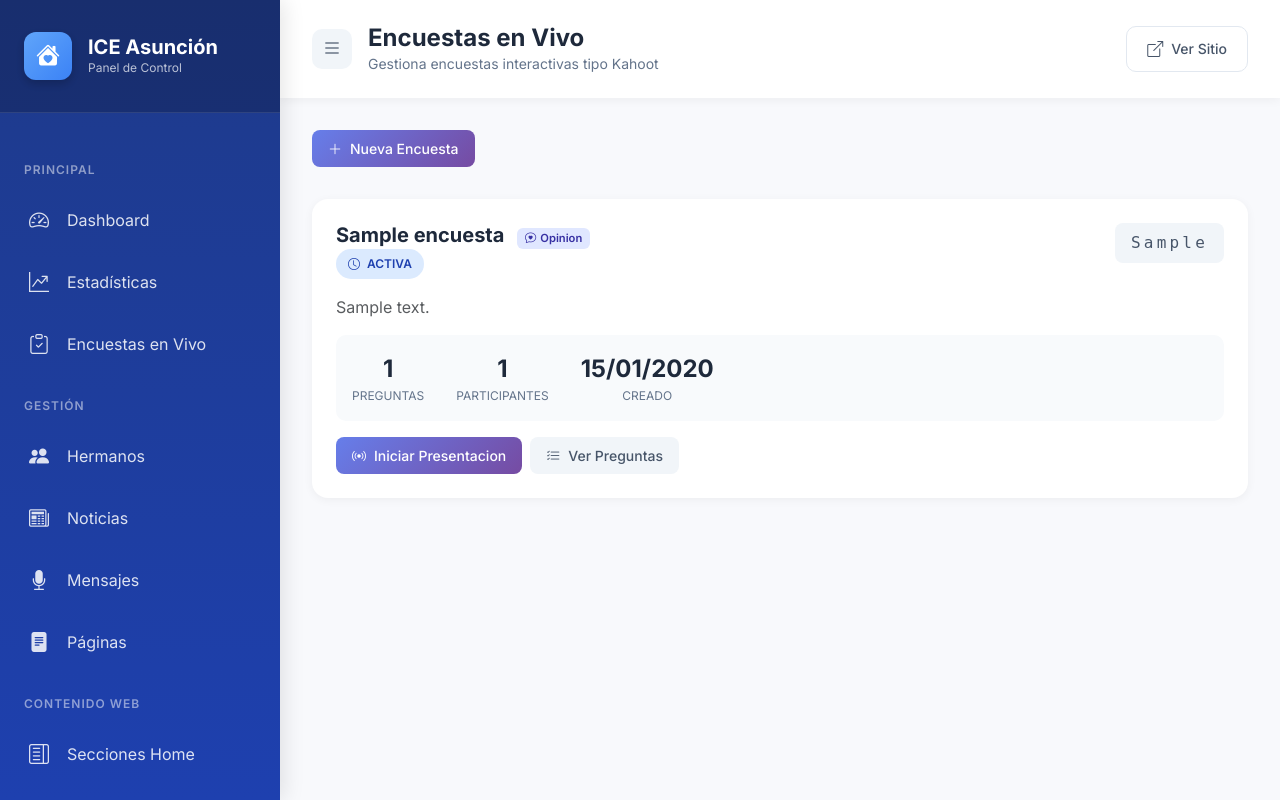
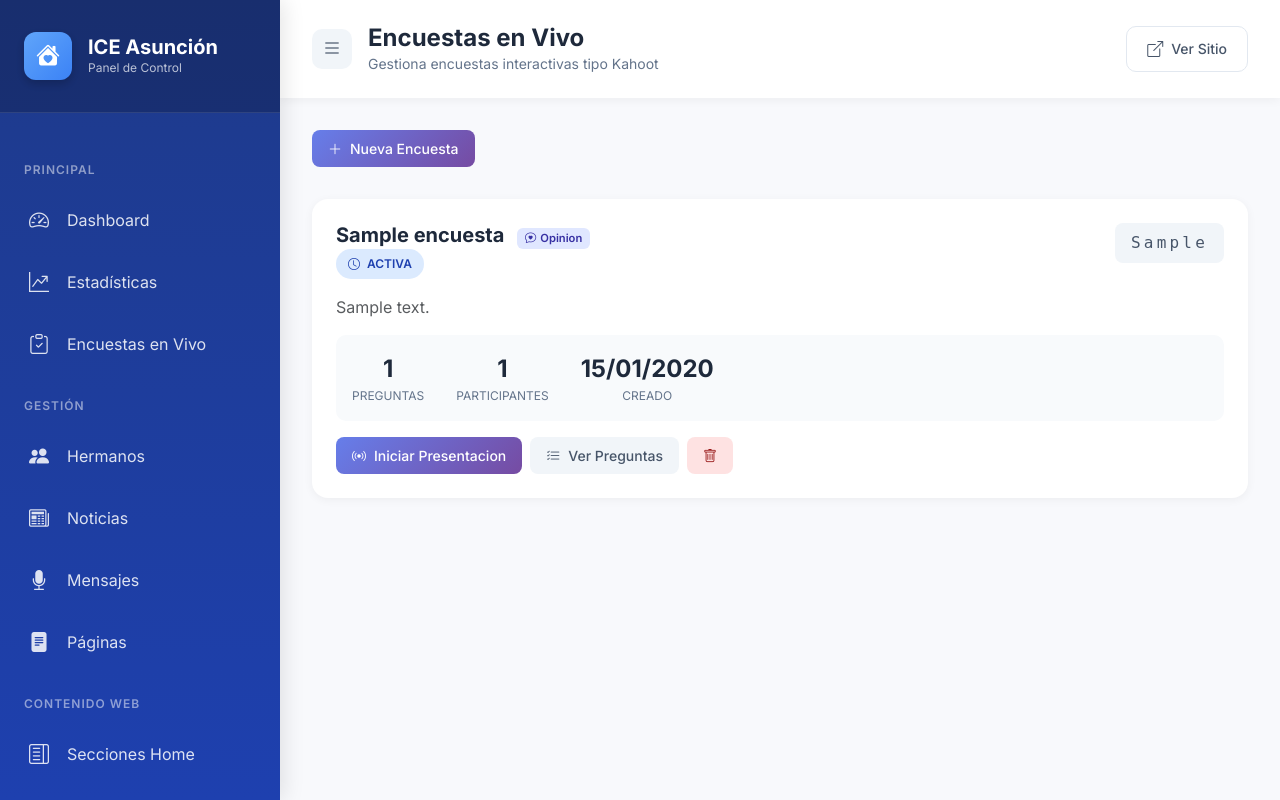
Before and after one commit to hernandezbg/ice_asuncion, a Django app: page /e/panel/ in a window 1280 px wide. Run offline with Django 5.2, Linux system fonts and the light colour scheme; a user stored in the database is signed in; tables that the repository leaves empty hold one stand-in row (values such as "Sample post"); some libraries are stand-ins or nearby versions.

Commit message:
Fix: mostrar boton eliminar en todas las encuestas
- Antes solo aparecia en encuestas en estado borrador
- Ahora esta disponible en todos los estados

Co-Authored-By: Claude Opus 4.5 <noreply@anthropic.com>

```diff
--- a/templates/encuestas/panel/lista.html
+++ b/templates/encuestas/panel/lista.html
@@ -267,11 +267,9 @@
                 </form>
             {% endif %}
 
-            {% if encuesta.estado == 'borrador' %}
-            <a href="{% url 'encuestas:panel_eliminar' encuesta_id=encuesta.id %}" class="btn-action danger">
+            <a href="{% url 'encuestas:panel_eliminar' encuesta_id=encuesta.id %}" class="btn-action danger" title="Eliminar encuesta">
                 <i class="bi bi-trash"></i>
             </a>
-            {% endif %}
         </div>
     </div>
     {% endfor %}
```
